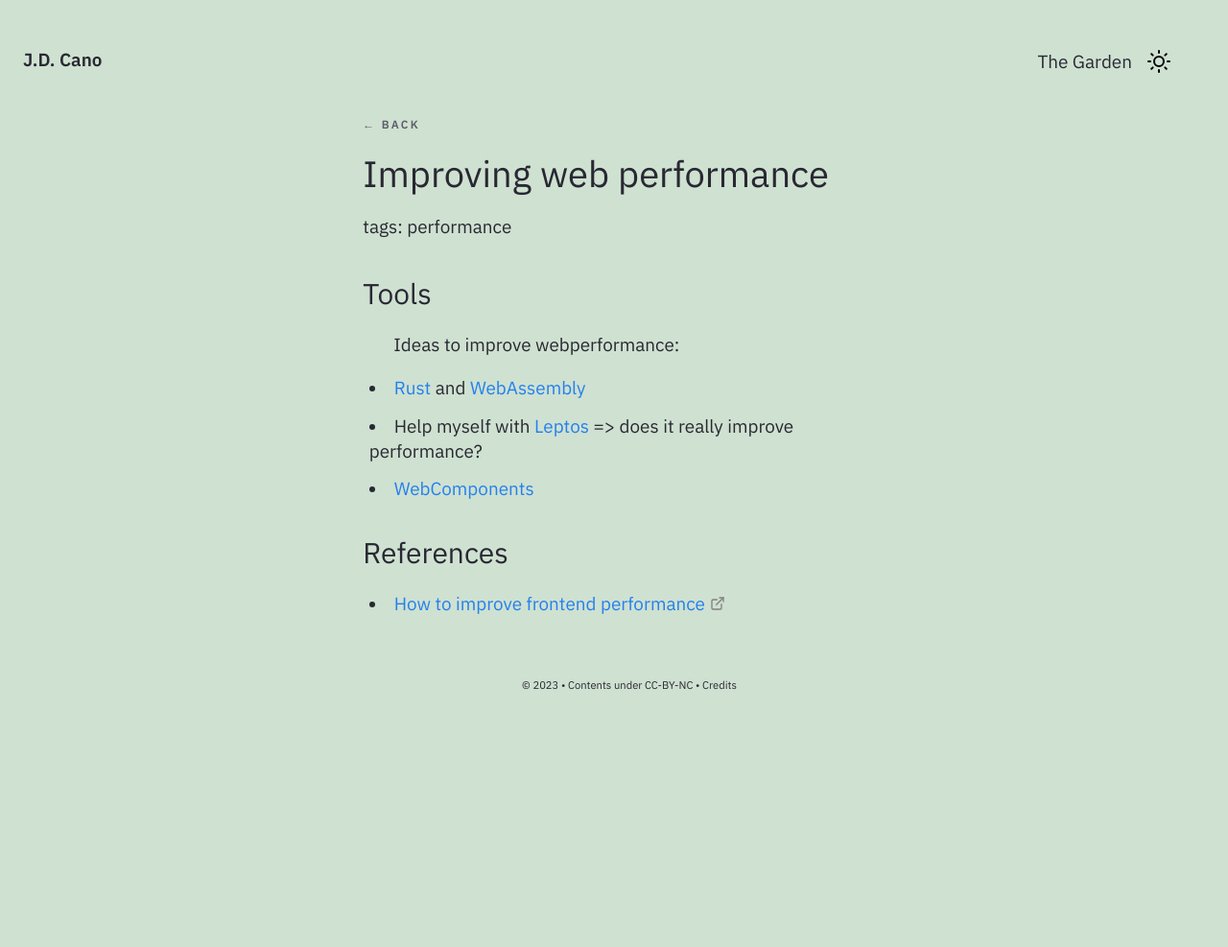
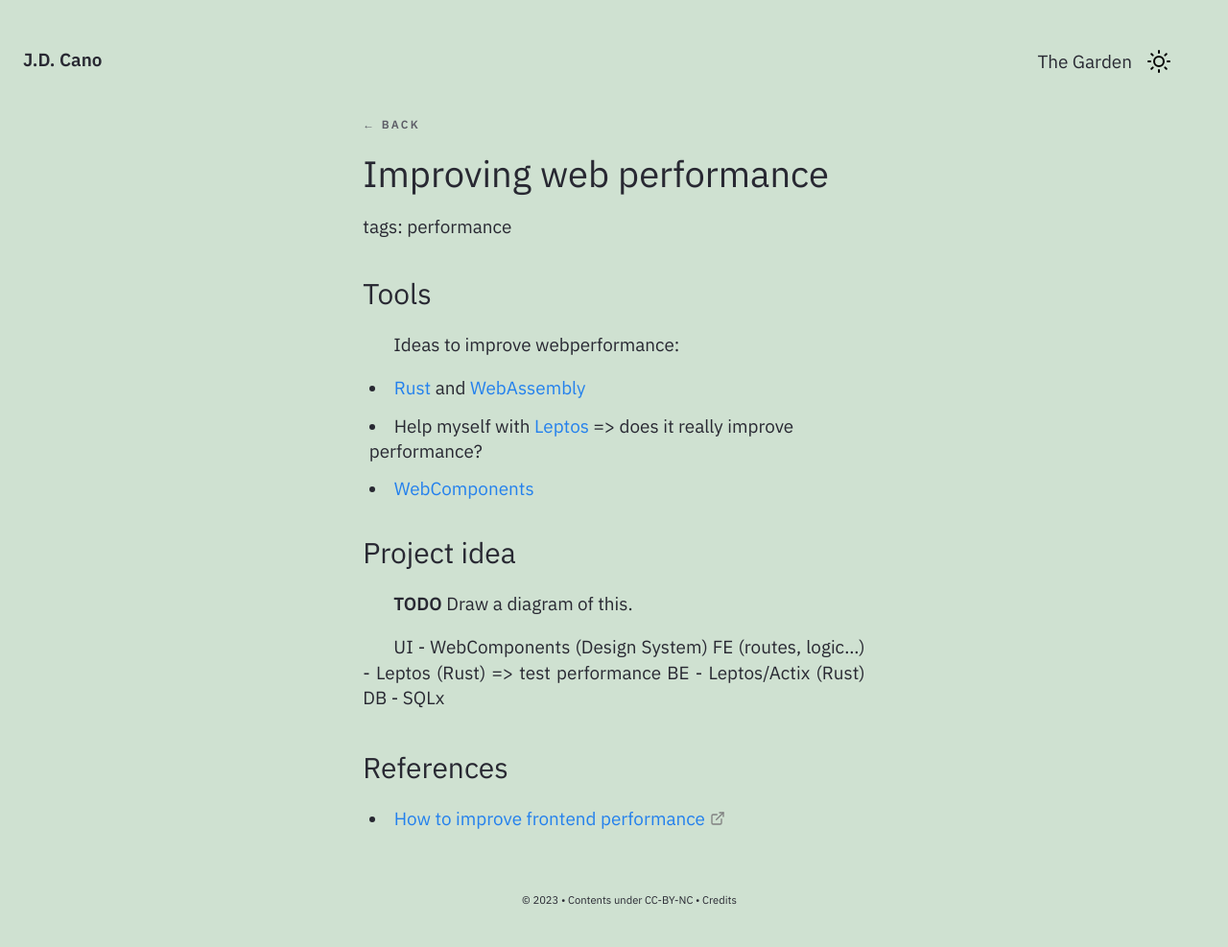
Before and after one commit to Gorzas/gorzas.github.io, a Jekyll site: the page built from _notes/Public/tech/Improving web performance.md, in a window 1280 px wide. Shown: the whole page at 96% size. Built offline with Jekyll 4.4.1, drawn with Linux system fonts in a browser that asks for light colours; before the commit the page ends 900 px from its top, so only the background shows below that.

Commit message:
Update Improving web performance.md

```diff
--- a/_notes/Public/tech/Improving web performance.md
+++ b/_notes/Public/tech/Improving web performance.md
@@ -15,5 +15,15 @@ Ideas to improve webperformance:
 - Help myself with [[Leptos]] => does it really improve performance?
 - [[WebComponents]]
 
+### Project idea
+
+**TODO** Draw a diagram of this.
+
+UI - WebComponents (Design System)
+FE (routes, logic...) - Leptos (Rust) => test performance
+BE - Leptos/Actix (Rust)
+DB - SQLx
+
+
 ### References
 - [How to improve frontend performance](https://dev.to/manish7107/how-to-improve-front-end-performance-3ag7)
```
